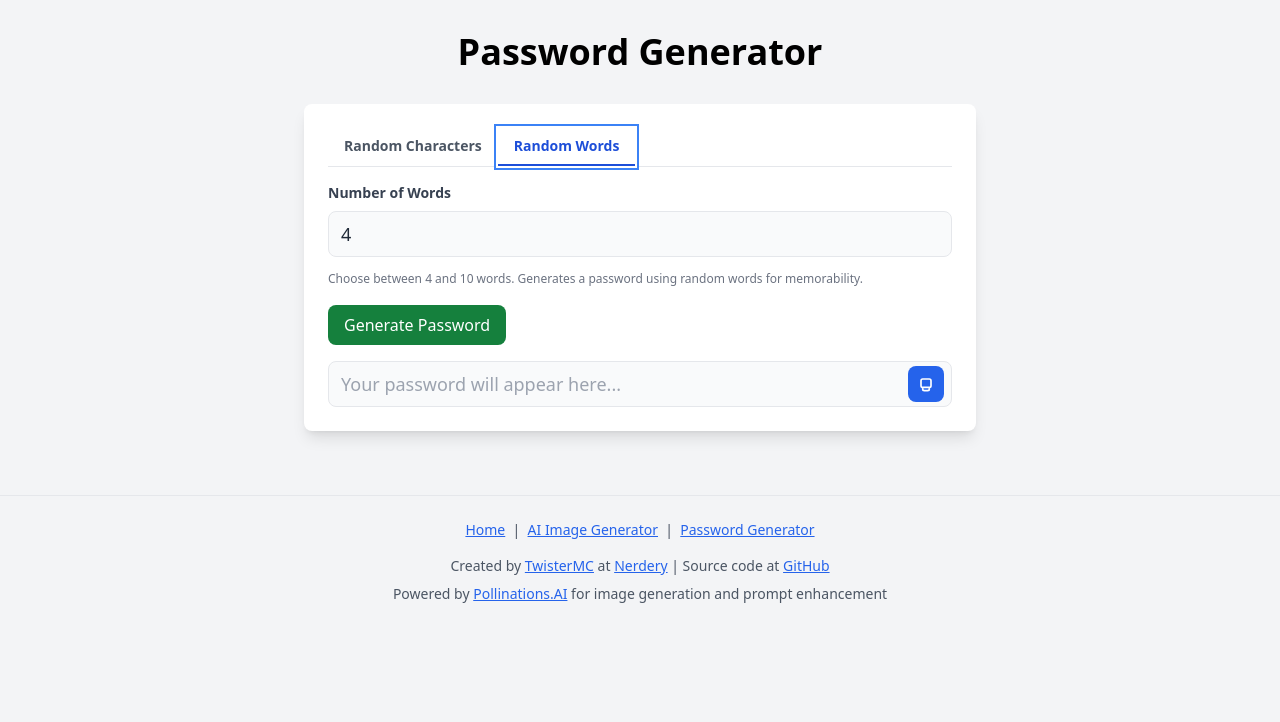
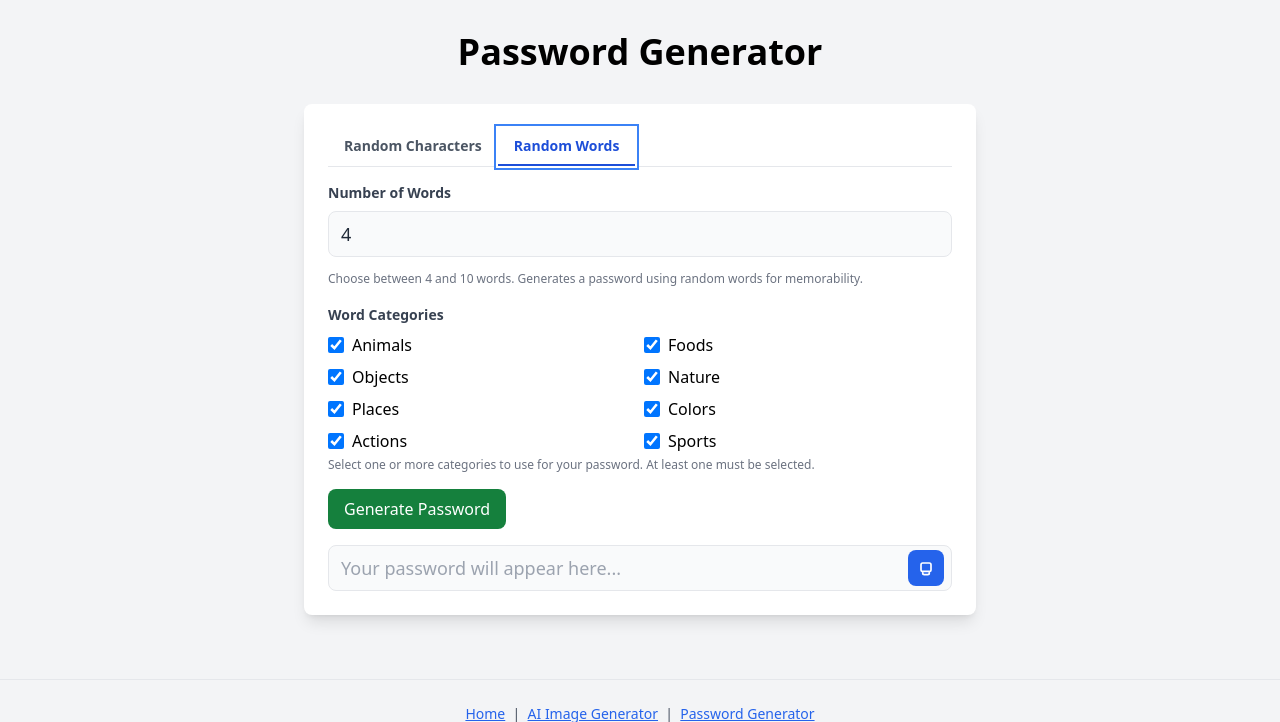
Before and after one commit to TwisterMc/ask_ai, a Flask app: page /password in a window 1280 px wide, after a click on "Random Words". Shown: the top 722 px of the page. Before the commit the page ends 603 px from the top, so only its background shows below. Run offline with Flask 3, Linux system fonts and the light colour scheme; some libraries are stand-ins or nearby versions.

Commit message:
Enhance password generation by introducing category selection for word-based passwords. Update app.py to accept categories, modify password.py to include category-based word selection, and adjust password.html and password.js to support user interface changes for category checkboxes.

```diff
--- a/app.py
+++ b/app.py
@@ -37,7 +37,8 @@ def api_generate_password():
     if use_words:
         num_words = int(data.get("numWords", 4))
         num_words = max(4, min(num_words, 10))
-        password = generate_word_password(num_words=num_words)
+        categories = data.get("categories", None)
+        password = generate_word_password(num_words=num_words, categories=categories)
     else:
         length = int(data.get("length", 16))
         password = generate_secure_password(length=length)
--- a/static/js/password.js
+++ b/static/js/password.js
@@ -61,11 +61,25 @@ async function generatePassword() {
     const useWords = document.getElementById('useWords').value === 'true';
     let length = Number(passwordLength.value);
     let numWords = 4;
+    let categories = [];
     if (useWords) {
         const numWordsInput = document.getElementById('numWords');
         if (numWordsInput) {
             numWords = Math.max(4, Math.min(10, Number(numWordsInput.value)));
             document.getElementById('numWords').value = numWords;
+        }
+        // Collect selected categories
+        const catIds = [
+            'cat-animals', 'cat-foods', 'cat-objects', 'cat-nature', 'cat-places',
+            'cat-colors', 'cat-actions', 'cat-sports'
+        ];
+        categories = catIds.filter(id => {
+            const el = document.getElementById(id);
+            return el && el.checked;
+        }).map(id => document.getElementById(id).value);
+        if (categories.length === 0) {
+            showCopyNotification('Please select at least one category.', true);
+            return;
         }
     }
     if (!useWords && length < 16) {
@@ -75,7 +89,7 @@ async function generatePassword() {
     const response = await fetch('/api/generate_password', {
         method: 'POST',
         headers: { 'Content-Type': 'application/json' },
-        body: JSON.stringify({ length, useWords, numWords })
+        body: JSON.stringify({ length, useWords, numWords, categories })
     });
     const data = await response.json();
     passwordBox.value = data.password;
--- a/templates/password.html
+++ b/templates/password.html
@@ -40,6 +40,44 @@
                             <label for="numWords" class="block text-gray-700 text-sm font-bold mb-2">Number of Words</label>
                             <input type="number" id="numWords" min="4" max="10" value="4" class="w-full px-3 py-2 border rounded-lg focus:ring-2 focus:ring-blue-500 focus:ring-offset-2 focus:outline-none bg-gray-50 text-lg text-gray-800 mb-2" />
                             <span class="text-xs text-gray-500">Choose between 4 and 10 words. Generates a password using random words for memorability.</span>
+                            <div class="mt-4" role="group" aria-labelledby="category-label">
+                                <span id="category-label" class="block text-gray-700 text-sm font-bold mb-2">Word Categories</span>
+                                <div class="grid grid-cols-2 gap-2">
+                                    <label class="flex items-center space-x-2">
+                                        <input type="checkbox" class="form-checkbox h-4 w-4 text-blue-600" id="cat-animals" value="animals" checked />
+                                        <span>Animals</span>
+                                    </label>
+                                    <label class="flex items-center space-x-2">
+                                        <input type="checkbox" class="form-checkbox h-4 w-4 text-blue-600" id="cat-foods" value="foods" checked />
+                                        <span>Foods</span>
+                                    </label>
+                                    <label class="flex items-center space-x-2">
+                                        <input type="checkbox" class="form-checkbox h-4 w-4 text-blue-600" id="cat-objects" value="objects" checked />
+                                        <span>Objects</span>
+                                    </label>
+                                    <label class="flex items-center space-x-2">
+                                        <input type="checkbox" class="form-checkbox h-4 w-4 text-blue-600" id="cat-nature" value="nature" checked />
+                                        <span>Nature</span>
+                                    </label>
+                                    <label class="flex items-center space-x-2">
+                                        <input type="checkbox" class="form-checkbox h-4 w-4 text-blue-600" id="cat-places" value="places" checked />
+                                        <span>Places</span>
+                                    </label>
+                                    <label class="flex items-center space-x-2">
+                                        <input type="checkbox" class="form-checkbox h-4 w-4 text-blue-600" id="cat-colors" value="colors" checked />
+                                        <span>Colors</span>
+                                    </label>
+                                    <label class="flex items-center space-x-2">
+                                        <input type="checkbox" class="form-checkbox h-4 w-4 text-blue-600" id="cat-actions" value="actions" checked />
+                                        <span>Actions</span>
+                                    </label>
+                                    <label class="flex items-center space-x-2">
+                                        <input type="checkbox" class="form-checkbox h-4 w-4 text-blue-600" id="cat-sports" value="sports" checked />
+                                        <span>Sports</span>
+                                    </label>
+                                </div>
+                                <span class="text-xs text-gray-500 mt-1 block">Select one or more categories to use for your password. At least one must be selected.</span>
+                            </div>
                         </div>
                         <input type="hidden" id="useWords" value="false" />
                     </div>
```
Also changed, not shown: password.py (+35 -10 lines).
